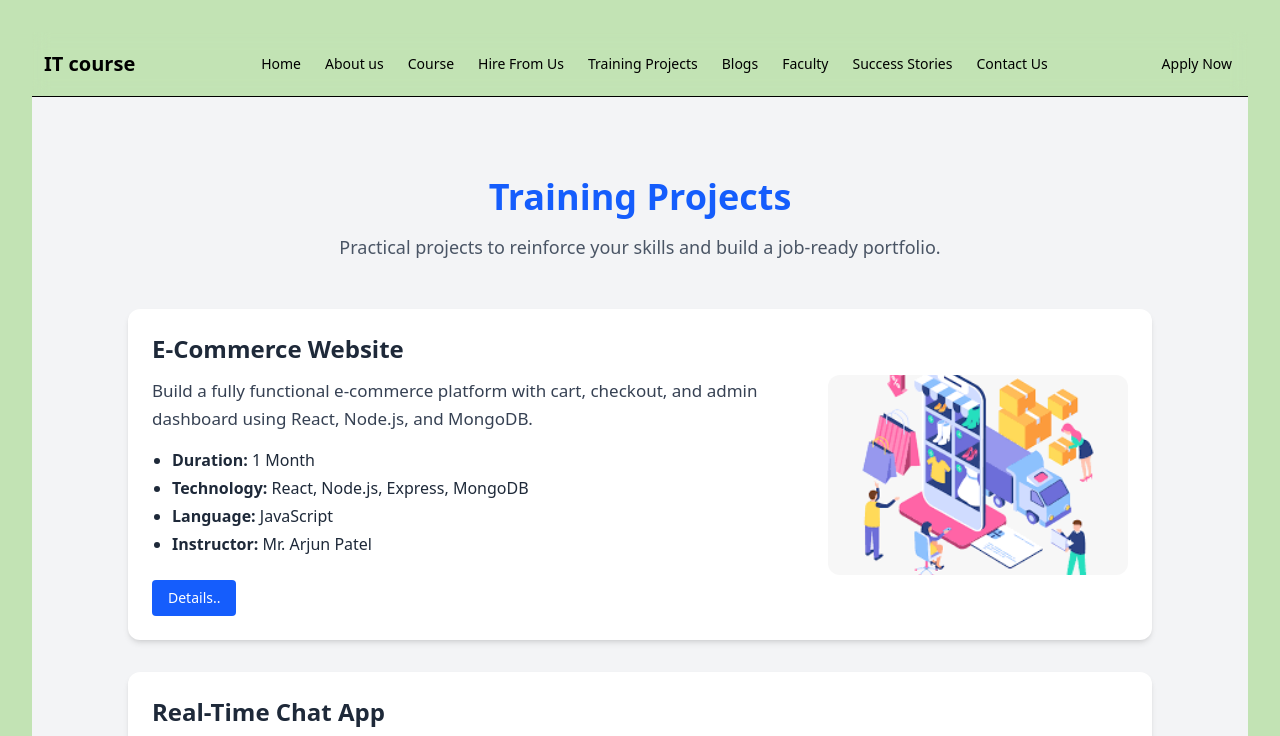
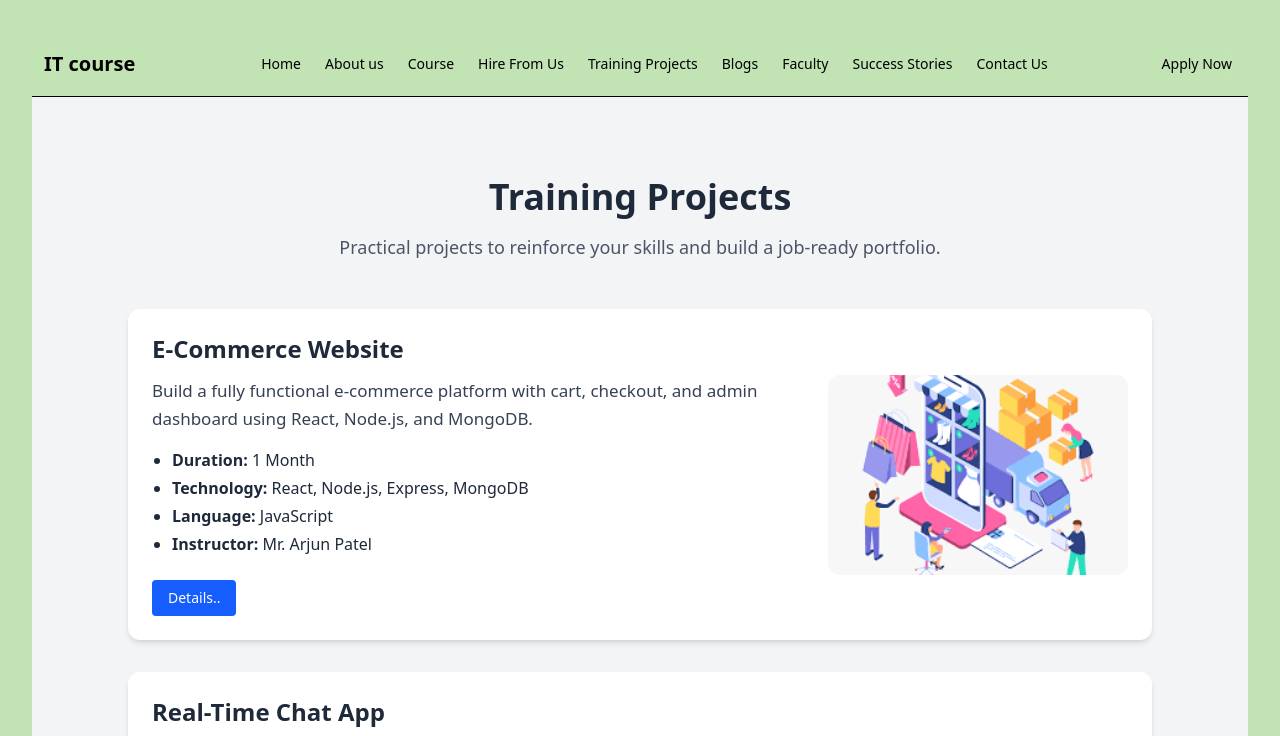
Before and after one commit to SunitaMore/Quran-app, a React (Vite) app: page /handproject in a window 1280 px wide. Shown: the top 736 px of the page. Built offline with nearby package versions, Linux system fonts and the light colour scheme.

Commit message:
color change

```diff
--- a/src/pages/HandProject.jsx
+++ b/src/pages/HandProject.jsx
@@ -154,7 +154,7 @@ const HandProject = () => {
   return (
     <section className="bg-gray-100 px-6 py-12 md:py-20 text-gray-800">
       <div className="max-w-5xl mx-auto text-center mb-12">
-        <h2 className="text-4xl font-bold text-blue-600 mb-4">Training Projects</h2>
+        <h2 className="text-4xl font-bold text-black-900 mb-4">Training Projects</h2>
         <p className="text-lg text-gray-600">
           Practical projects to reinforce your skills and build a job-ready portfolio.
         </p>
```
